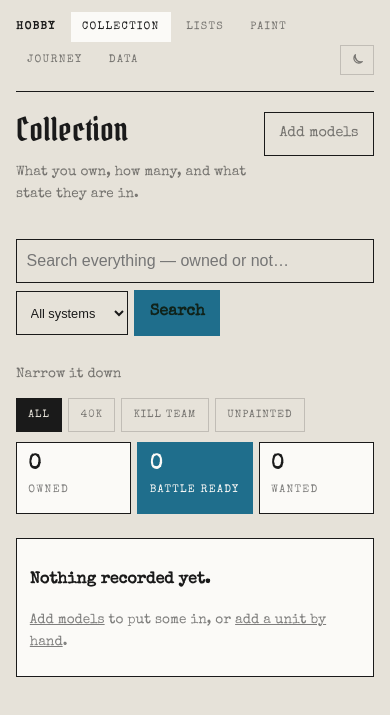
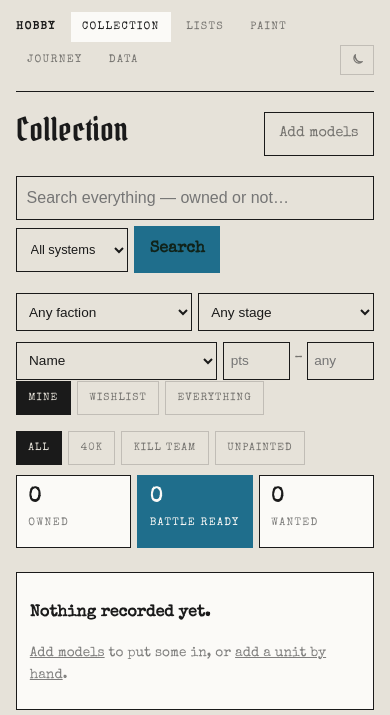
Before and after one commit to Karieo/hobby-tracker, a Flask app: page /collection in a window 390 px wide. Shown: the top 715 px of the page. Run offline with Flask 3, Linux system fonts and the light colour scheme; the visitor is signed in with stand-in values (Sample User, id 1); data comes from the database, SQL or seed files in the repository; data that the repository does not hold is empty; parts of the project's set-up code (start-up, migrations or seed data) failed here and were passed over; some libraries are stand-ins or nearby versions.

Commit message:
The collection filters are always visible, and much smaller
Clay: "This is a mess and hard to use. Please simplify and alway show."

What was there: a disclosure holding seven labelled controls in a stacked
grid, with an Apply button at the bottom. It force-opened whenever any
filter was set — so choosing "wishlist" filled the entire screen with
form before a single model appeared, which is precisely the case the fold
existed to prevent. The screenshot he sent is the fold doing its job and
the job being wrong.

Now nothing folds and nothing is labelled twice.

Every select's resting option already says what it is — "Any faction",
"Any stage", "Name" — so the label above each was saying it a second time
and costing a line. They are one wrapping row now, two per phone row;
left to size themselves a select is as wide as its longest option ("Has
some base prepared") and each took a row of its own, which reads as a
form to fill in rather than a toolbar.

`own` was a select of three. It is chips, beside the existing rail: what
to show, then how to narrow it. A chip says which one is on without being
opened, and the two prose lines that used to explain the select ("Wishlist
— wanted, not owned") are gone with it. "To sell" only appears once
something is on it.

Changing any control submits, so there is no Apply. It was a second tap
for a decision already made, and on a phone it sat below the fold often
enough that filtering looked broken until you found it. `change` rather
than `input`, or a points field would submit at "1" on the way to "150".
Without JS the Search button and Enter still work, so this is the
shortcut and not the mechanism.

The page subtitle went the way of the other explanatory prose.

First result on a 430px screen: 585px down, from 778. The filter block
itself is about 180px where it was most of a screen.

The test that guarded "a set filter is never hidden behind a closed fold"
now guards the stronger thing: there is no fold at all, and every control
is present unconditionally. Two more cover the chips and the absent
Apply. All three were checked by putting the fold and the button back.

674 pass.

Co-Authored-By: Claude Opus 5 <noreply@anthropic.com>
Claude-Session: https://claude.ai/code/session_01L6yxkzDbnd9aU2mQqnvSwk

```diff
--- a/app.py
+++ b/app.py
@@ -498,6 +498,8 @@ def collection_page():
             points_min=request.args.get('points_min') or '',
             points_max=request.args.get('points_max') or '',
             own=f['own'], sort=f['sort'], sorts=col.INVENTORY_SORT_LABELS,
+            # Whether the To sell chip is worth offering at all.
+            summary_for_sale=col.home_summary(conn)['for_sale'],
             factions=col.list_factions(conn),
             stages=col.stage_ladder(conn),
             totals=_collection_totals(rows))
--- a/static/css/app.css
+++ b/static/css/app.css
@@ -760,18 +760,6 @@ a.go {
    rest is there when a question needs it. Auto-open when any of them is set,
    so nothing filters silently behind a closed fold. */
 .findbar { display: block; }
-.morefilters { margin: .6rem 0 0; }
-.morefilters > summary {
-  cursor: pointer; font-size: .85rem; color: var(--muted);
-  padding: .5rem 0; min-height: 44px; display: flex; align-items: center;
-}
-.filtergrid {
-  display: grid; gap: .6rem; margin: .4rem 0 .6rem;
-  grid-template-columns: 1fr 1fr;
-}
-.filtergrid label { display: flex; flex-direction: column; gap: .25rem;
-                    font-size: .8rem; color: var(--muted); }
-.filtergrid select, .filtergrid input { width: 100%; margin-top: 0; }
 /* Two columns exist for the points pair alone: "from" and "up to" are one
    question and reading them stacked makes them look like two. Everything else
    spans the width, because a half-width select truncates its longest option
@@ -991,3 +979,28 @@ h2 + .panel, h2 + form, h2 + .hint { margin-top: 0; }
 .piles.quick span { font-size: .68rem; text-transform: uppercase;
                     letter-spacing: .12em; color: var(--muted); }
 .piles.quick a:hover { border-color: var(--accent); }
+
+/* ── The filter bar ──────────────────────────────────────
+   Clay: "This is a mess and hard to use. Please simplify and alway show."
+
+   One wrapping row, no labels, no Apply. Every select's resting option says
+   what it is — "Any faction", "Any stage", "Name" — so a label above it was
+   saying the same thing twice and costing a line each. What replaced a
+   seven-field stacked grid inside a disclosure that force-opened itself.
+
+   Selects size to their content rather than filling the row: three narrow
+   controls read as a toolbar, three full-width ones read as a form to fill
+   in. */
+.filterbar { display: flex; flex-wrap: wrap; gap: .4rem; margin: .5rem 0 0; }
+/* Two per row on a phone. Left to size themselves a select is as wide as its
+   longest option — "Has some base prepared" — so each took a row of its own
+   and the toolbar read as a form again. */
+.filterbar select { flex: 1 1 9rem; width: 9rem; max-width: 100%;
+                    font-size: .85rem; padding: .35rem .5rem; min-height: 38px; }
+.ptsrange { display: inline-flex; align-items: center; gap: .25rem;
+            color: var(--muted); font-size: .85rem; }
+.ptsrange input { width: 4.2rem; font-size: .85rem; padding: .35rem .4rem;
+                  min-height: 38px; }
+/* Two rails now — what to show, then how to narrow it. The gap between them
+   is what says they are different questions. */
+.chips + .chips { margin-top: .3rem; }
--- a/static/js/app.js
+++ b/static/js/app.js
@@ -593,3 +593,19 @@ document.addEventListener('click', (e) => {
   root.dataset.ground = next;
   try { localStorage.setItem('ground', next); } catch (err) { /* private mode */ }
 });
+
+/* ── The collection's filter bar ─────────────────────────
+ * Changing a control submits. The Apply button it replaced was a second tap
+ * for a decision already made, and on a phone it sat below the fold often
+ * enough that filters looked broken until you found it.
+ *
+ * `change`, not `input`: on a number field `input` fires per keystroke, so
+ * typing "150" would submit at "1". `change` waits for blur or Enter.
+ *
+ * No JS, no problem — the form still has its Search button and Enter still
+ * works, so this is the shortcut rather than the mechanism. */
+const filterbar = document.querySelector('.filterbar');
+if (filterbar) {
+  const form = filterbar.closest('form');
+  filterbar.addEventListener('change', () => form.submit());
+}
--- a/templates/collection.html
+++ b/templates/collection.html
@@ -5,9 +5,6 @@
   <header class="page">
     <div>
       <h1>Collection</h1>
-      <p class="muted">
-        What you own, how many, and what state they are in.
-      </p>
     </div>
     {# The door for putting models in. Not in the nav: it is
        something you do a few times, not somewhere you live. #}
@@ -38,31 +35,31 @@
     {% endif %}
     </div>
 
-  {# Everything past the name box lives behind one disclosure. The default
-     view is the one Clay opens twenty times a week and it stays a search box
-     and a chip rail; a wall of seven selects on a phone is the friction this
-     app is supposed to be avoiding.
+  {# Clay: "This is a mess and hard to use. Please simplify and alway show."
 
-     `open` whenever any of them is set, so a filter can never be quietly on
-     behind a closed fold — a screen that lies about what it is showing is
-     worse than one that shows too much. #}
-  <details class="morefilters"
-           {% if faction_id or stage_id or points_min or points_max
-                 or own != ('all' if query else 'mine') or sort != 'name' %}open{% endif %}>
-    <summary>Narrow it down</summary>
-    <div class="filtergrid">
-      <label>Faction
-        <select name="faction_id">
+     What was here: a disclosure holding seven labelled controls in a stacked
+     grid, plus an Apply button. It force-opened whenever any filter was set —
+     so choosing "wishlist" filled the whole screen with form before a single
+     model appeared, which is exactly the case it was meant to avoid.
+
+     Now: nothing is hidden, and nothing is labelled twice. Every select's
+     resting option already says what it is ("Any faction", "Any stage",
+     "Name"), so the labels above them were saying it a second time and
+     costing a line each. Anything with three or four choices is a chip
+     instead — one tap, no dropdown, and you can see what is on without
+     opening anything. Changing a control submits, so there is no Apply. #}
+  <div class="filterbar">
+    <label class="sr-only" for="faction_id">Faction</label>
+    <select id="faction_id" name="faction_id">
       <option value="">Any faction</option>
       {% for f in factions %}
         <option value="{{ f.id }}" {% if faction_id == f.id %}selected{% endif %}>
           {{ f.label or f.name }}</option>
       {% endfor %}
     </select>
-      </label>
 
-      <label>State
-        <select name="stage_id">
+    <label class="sr-only" for="stage_id">State</label>
+    <select id="stage_id" name="stage_id">
       <option value="">Any stage</option>
       {% for s in stages %}
         {% if s.is_owned %}
@@ -71,47 +68,32 @@
         {% endif %}
       {% endfor %}
     </select>
-      </label>
 
-      <label>Show
-        <select name="own">
-          <option value="mine" {% if own == 'mine' %}selected{% endif %}>What I own</option>
-          <option value="wanted" {% if own == 'wanted' %}selected{% endif %}>On the wishlist</option>
-          <option value="all" {% if own == 'all' %}selected{% endif %}>Everything in the game</option>
-        </select>
-      </label>
-
-      <label>Sort by
-        <select name="sort">
+    <label class="sr-only" for="sort">Sort by</label>
+    <select id="sort" name="sort">
       {% for key, label in sorts %}
         <option value="{{ key }}" {% if sort == key %}selected{% endif %}>{{ label }}</option>
       {% endfor %}
     </select>
-      </label>
 
-      {# A range rather than one number, because a datasheet has several
-         prices — ten Boyz and twenty Boyz are 90 and 180. A row matches if any
-         of its prices falls in the range, so "under 100" finds Boyz on the
-         strength of the ten-model price and does not pretend the twenty-model
-         one is cheap. #}
-      <label class="pts">Points from
-        <input name="points_min" type="number" min="0" step="5" inputmode="numeric"
-               value="{{ points_min }}" autocomplete="off" placeholder="any">
-      </label>
-      <label class="pts">up to
-        <input name="points_max" type="number" min="0" step="5" inputmode="numeric"
-               value="{{ points_max }}" autocomplete="off" placeholder="any">
-      </label>
+    {# A range rather than one number, because a datasheet has several prices —
+       ten Boyz and twenty Boyz are 90 and 180. A row matches if any of its
+       prices falls in the range. #}
+    <span class="ptsrange">
+      <label class="sr-only" for="points_min">Points from</label>
+      <input id="points_min" name="points_min" type="number" min="0" step="5"
+             inputmode="numeric" value="{{ points_min }}" placeholder="pts">
+      <span aria-hidden="true">–</span>
+      <label class="sr-only" for="points_max">Points up to</label>
+      <input id="points_max" name="points_max" type="number" min="0" step="5"
+             inputmode="numeric" value="{{ points_max }}" placeholder="any">
+    </span>
+
+    {# `own` was a select of three. As chips it is one tap and always readable.
+       A hidden input carries it so the search box submits it too. #}
+    <input type="hidden" name="own" value="{{ own }}">
   </div>
-    <div class="actions"><button class="go" type="submit">Apply</button></div>
-  </details>
   </form>
-
-  {% if own == 'all' %}
-    <p class="hint">Everything in the game, owned or not.</p>
-  {% elif own == 'wanted' %}
-    <p class="hint">Wishlist — wanted, not owned.</p>
-  {% endif %}
 
   {# Chip rail, §3b. Direction 1a won because the query stays readable: you can
      always see what you filtered without opening anything. Sealed carries the
@@ -122,7 +104,23 @@
      Toggling: a chip that is on links back to *off* rather than to itself,
      because a control that does nothing when tapped is a control you stop
      trusting. #}
-  <nav class="chips" aria-label="Filters">
+  <nav class="chips" aria-label="What to show">
+    {# Was a select of three, which cost a labelled row and a tap to open.
+       Chips say what is on without being opened. "To sell" only appears once
+       something is on it — an empty list is not a place to go. #}
+    <a class="chip {% if own == 'mine' %}on{% endif %}"
+       href="{{ filter_url(own='mine') }}">Mine</a>
+    <a class="chip {% if own == 'wanted' %}on{% endif %}"
+       href="{{ filter_url(own='wanted') }}">Wishlist</a>
+    {% if summary_for_sale or own == 'sell' %}
+      <a class="chip wants {% if own == 'sell' %}on{% endif %}"
+         href="{{ filter_url(own='sell') }}">To sell</a>
+    {% endif %}
+    <a class="chip {% if own == 'all' %}on{% endif %}"
+       href="{{ filter_url(own='all') }}">Everything</a>
+  </nav>
+
+  <nav class="chips" aria-label="Narrow it down">
     <a class="chip {% if not system and not filter %}on{% endif %}"
        href="{{ filter_url(system=None, filter=None) }}">All</a>
     <a class="chip {% if system == 'wh40k' %}on{% endif %}"
@@ -157,10 +155,8 @@
     <p class="download">
       <a class="ghost" href="{{ filter_url('/collection.csv') }}"
          download>Download CSV</a>
-      <span class="muted">
-        {{ totals.datasheets }} row{{ '' if totals.datasheets == 1 else 's' }},
-        exactly what is filtered here
-      </span>
+      <span class="muted">{{ totals.datasheets }}
+        row{{ '' if totals.datasheets == 1 else 's' }}</span>
     </p>
   {% endif %}
 
```
Also changed, not shown: tests/test_routes.py (+35 -7 lines). Lines whose indentation alone changed are shown as unchanged.
